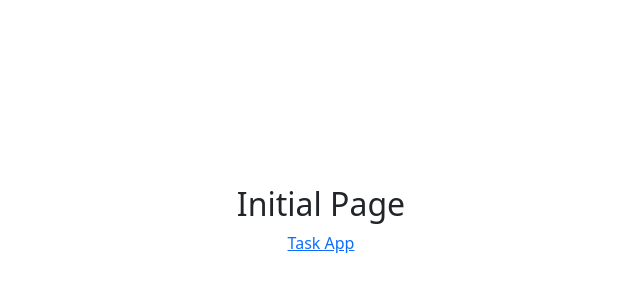
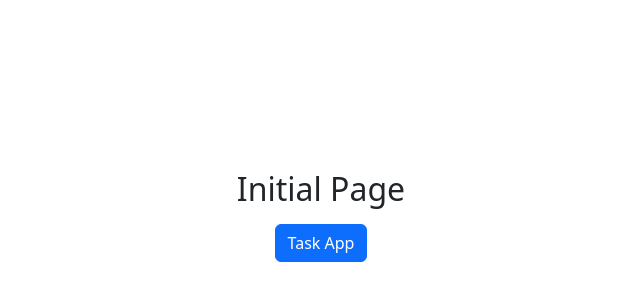
Before and after one commit to Pantaleon-Arkady/React-FrontEnd, a React (Vite) app: page / in a window 1280 px wide. Shown: the part 180-480 px from the top of the page, without its empty margins (319-959 px from the left). Built offline with nearby package versions, Linux system fonts and the light colour scheme.

Commit message:
used bootstrap on link to TaskApp to see if its working fine...

```diff
--- a/src/App.jsx
+++ b/src/App.jsx
@@ -6,7 +6,7 @@ function Home() {
     return (
         <div>
             <h2>Initial Page</h2>
-            <Link to="/task-app" >Task App</Link>
+            <Link to="/task-app" className="btn btn-primary m-2" >Task App</Link>
         </div>
     )
 }
```
